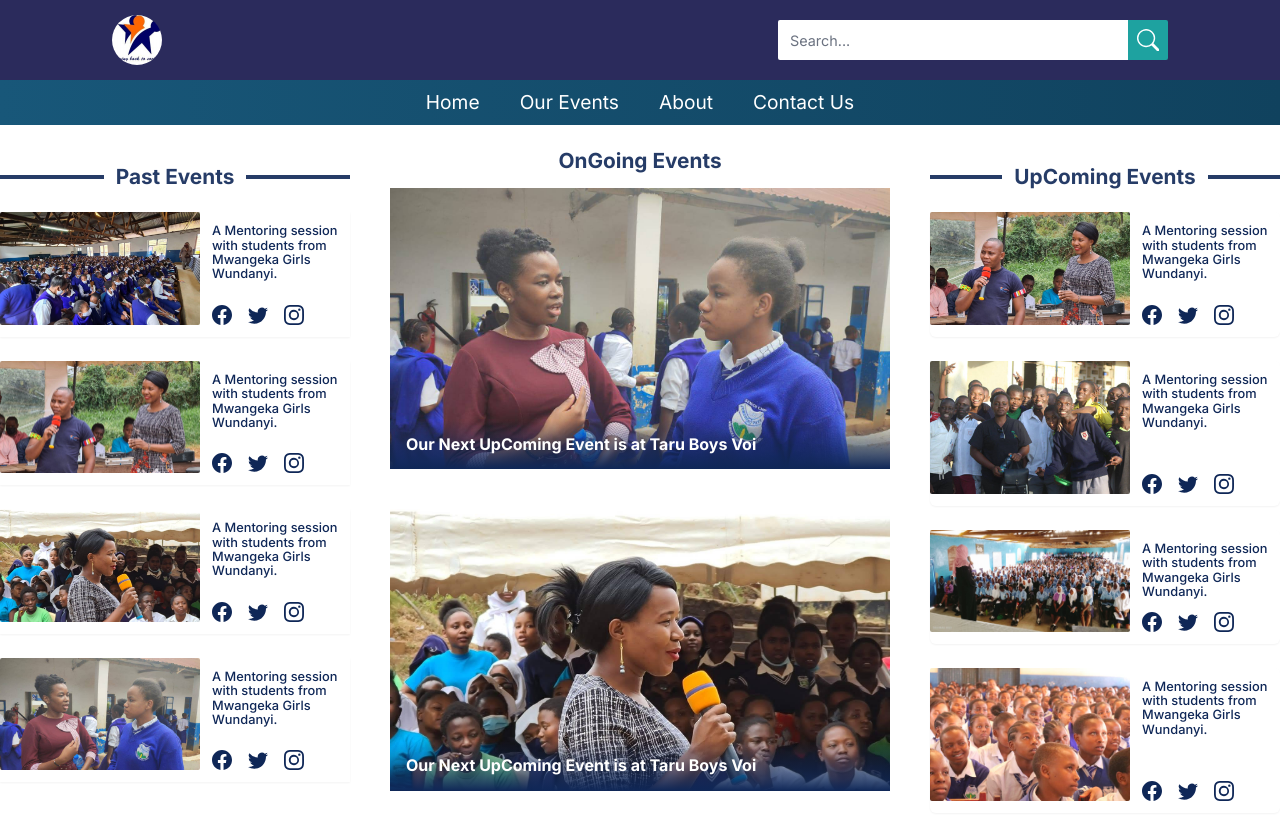
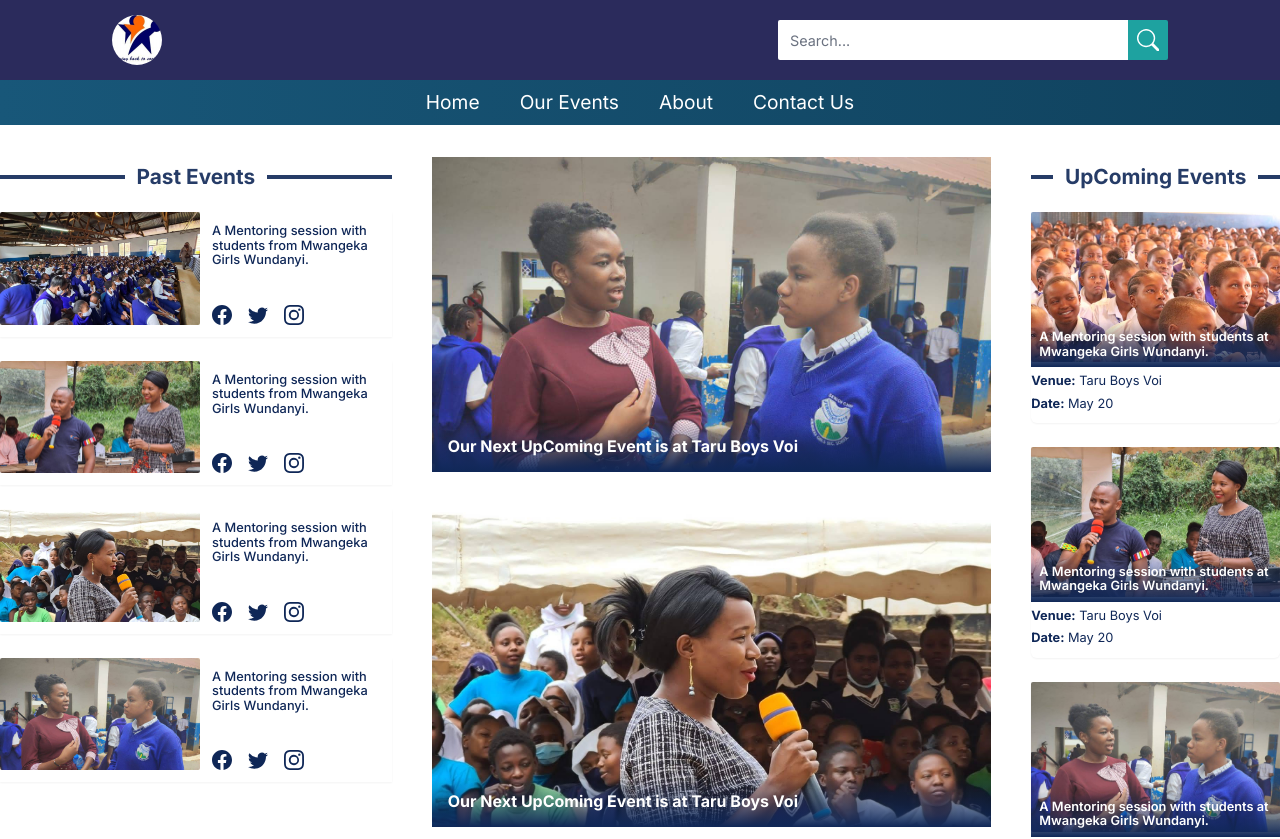
Before and after one commit to sammykirigha/undugu-mentorship-app, a Next.js app: page /events in a window 1280 px wide. Shown: the top 839 px of the page. Built offline with nearby package versions, Linux system fonts and the light colour scheme.

Commit message:
added some changes

```diff
--- a/src/app/(user)/events/page.tsx
+++ b/src/app/(user)/events/page.tsx
@@ -178,20 +178,40 @@ function Page(props: Props) {
 
       {/* center */}
       <div className="flex flex-col">
-        <h1 className="text-primary whitespace-nowrap text-[1.3rem] font-[700] opacity-90
-              text-center">OnGoing Events</h1>
+        {/* <h1
+          className="text-primary whitespace-nowrap text-[1.3rem] font-[700] opacity-90
+              text-center"
+        >
+          OnGoing Events
+        </h1> */}
         <div className="flex flex-col gap-10 pt-3">
           <div className="flex flex-col relative cursor-pointer">
-            <Image src={image4} alt="" height={350} width={600} className="object-cover " />
+            <Image
+              src={image4}
+              alt=""
+              height={350}
+              width={600}
+              className="object-cover "
+            />
             <div className="flex flex-col absolute bottom-0 left-0 right-0 p-4 text-left transition-all ease-in-out duration-200 bg-gradient-to-t from-primary">
-              <p className="text-white text-[1rem] leading-[1.1rem] font-[700]">Our Next UpComing Event is at Taru Boys Voi</p>
+              <p className="text-white text-[1rem] leading-[1.1rem] font-[700]">
+                Our Next UpComing Event is at Taru Boys Voi
+              </p>
             </div>
           </div>
 
           <div className="flex flex-col relative cursor-pointer">
-            <Image src={image} alt="" height={350} width={600} className="object-cover " />
+            <Image
+              src={image}
+              alt=""
+              height={350}
+              width={600}
+              className="object-cover "
+            />
             <div className="flex flex-col absolute bottom-0 left-0 right-0 p-4 text-left transition-all ease-in-out duration-200 bg-gradient-to-t from-primary">
-              <p className="text-white text-[1rem] leading-[1.1rem] font-[700]">Our Next UpComing Event is at Taru Boys Voi</p>
+              <p className="text-white text-[1rem] leading-[1.1rem] font-[700]">
+                Our Next UpComing Event is at Taru Boys Voi
+              </p>
             </div>
           </div>
         </div>
@@ -208,150 +228,93 @@ function Page(props: Props) {
           UpComing Events
         </h1>
         <div className="bg-white w-full flex flex-col gap-6 py-5 ">
-          <div className="flex  gap-3 rounded-md relative group pb-3 cursor-pointer shadow-sm">
+          <div className="flex flex-col  gap-3 rounded-md relative group pb-3 cursor-pointer shadow-sm  w-full">
+            <Image
+              src={image8}
+              alt=""
+              className="rounded-sm w-full h-[150px] object-cover relative"
+            />
+            <div className="absolute bottom-14 p-2 left-0 right-0 text-left transition-all ease-in-out duration-200 bg-gradient-to-t from-primary">
+              <p className="text-white text-[0.8rem] leading-[0.9rem] tracking-normal font-[600]">
+                A Mentoring session with students at Mwangeka Girls Wundanyi.
+              </p>
+            </div>
+            <div className=" flex flex-col gap-2 ">
+              <span className="text-primary text-[0.8rem] leading-[0.9rem]">
+                <strong>Venue:</strong> Taru Boys Voi
+              </span>
+              <span className="text-primary text-[0.8rem] leading-[0.9rem]">
+                <strong>Date:</strong> May 20
+              </span>
+            </div>
+            <div className="absolute hidden  group-hover:block inset-x-0 ease-in-out duration-700 bg-blue bottom-0 h-[2px]"></div>
+          </div>
+          <div className="flex flex-col  gap-3 rounded-md relative group pb-3 cursor-pointer shadow-sm">
             <Image
               src={image2}
               alt=""
               height={150}
-              width={200}
-              className="rounded-sm"
+              className="rounded-sm w-full h-[150px] object-cover relative"
             />
-            <div className="mt-3 flex flex-col items-start justify-between  gap-3 w-52">
-              <p className="text-primary text-[0.8rem] leading-[0.9rem] tracking-normal font-[500]">
-                A Mentoring session with students from Mwangeka Girls Wundanyi.
+            <div className="absolute bottom-14 left-0 right-0 p-2 text-left transition-all ease-in-out duration-200 bg-gradient-to-t from-primary">
+              <p className="text-white text-[0.8rem] leading-[0.9rem] tracking-normal font-[600]">
+                A Mentoring session with students at Mwangeka Girls Wundanyi.
               </p>
-              <div className=" flex flex-row gap-4 ">
-                <Link
-                  legacyBehavior
-                  href={"https://www.facebook.com/UnduguMentorship"}
-                  title="Undugu Mentorship Initiative on Facebook"
-                >
-                  <SiFacebook className="w-5 h-5 text-primary cursor-pointer hover:text-[#ff6100] hover:transition-all text-center  " />
-                </Link>
-                <Link
-                  href={"/"}
-                  title="Undugu Mentorship Initiative on Twitter"
-                >
-                  <BsTwitter className="w-5 h-5 text-primary cursor-pointer hover:text-[#ff6100] hover:transition-all text-center  " />
-                </Link>
-                <Link
-                  href={"/"}
-                  title="Undugu Mentorship Initiative on Instagram"
-                >
-                  <BsInstagram className="w-5 h-5 text-primary cursor-pointer hover:text-[#ff6100] hover:transition-all text-center  " />
-                </Link>
-              </div>
+            </div>
+            <div className=" flex flex-col gap-2 ">
+              <span className="text-primary text-[0.8rem] leading-[0.9rem]">
+                <strong>Venue:</strong> Taru Boys Voi
+              </span>
+              <span className="text-primary text-[0.8rem] leading-[0.9rem]">
+                <strong>Date:</strong> May 20
+              </span>
             </div>
             <div className="absolute hidden  group-hover:block inset-x-0 ease-in-out duration-700 bg-blue bottom-0 h-[2px]"></div>
           </div>
-          <div className="flex  gap-3 rounded-md relative group pb-3 cursor-pointer shadow-sm">
+          <div className="flex flex-col  gap-3 rounded-md relative group pb-3 cursor-pointer shadow-sm">
             <Image
-              src={image6}
+              src={image4}
               alt=""
               height={150}
-              width={200}
-              className="rounded-sm"
+              className="rounded-sm w-full h-[150px] object-cover relative"
             />
-            <div className="mt-3 flex flex-col items-start justify-between  gap-3 w-52">
-              <p className="text-primary text-[0.8rem] leading-[0.9rem] tracking-normal font-[500]">
-                A Mentoring session with students from Mwangeka Girls Wundanyi.
+            <div className="absolute bottom-14 left-0 right-0 p-2 text-left transition-all ease-in-out duration-200 bg-gradient-to-t from-primary">
+              <p className="text-white text-[0.8rem] leading-[0.9rem] tracking-normal font-[600]">
+                A Mentoring session with students at Mwangeka Girls Wundanyi.
               </p>
-              <div className=" flex flex-row gap-4 ">
-                <Link
-                  legacyBehavior
-                  href={"https://www.facebook.com/UnduguMentorship"}
-                  title="Undugu Mentorship Initiative on Facebook"
-                >
-                  <SiFacebook className="w-5 h-5 text-primary cursor-pointer hover:text-[#ff6100] hover:transition-all text-center  " />
-                </Link>
-                <Link
-                  href={"/"}
-                  title="Undugu Mentorship Initiative on Twitter"
-                >
-                  <BsTwitter className="w-5 h-5 text-primary cursor-pointer hover:text-[#ff6100] hover:transition-all text-center  " />
-                </Link>
-                <Link
-                  href={"/"}
-                  title="Undugu Mentorship Initiative on Instagram"
-                >
-                  <BsInstagram className="w-5 h-5 text-primary cursor-pointer hover:text-[#ff6100] hover:transition-all text-center  " />
-                </Link>
-              </div>
+            </div>
+            <div className=" flex flex-col gap-2 ">
+              <span className="text-primary text-[0.8rem] leading-[0.9rem]">
+                <strong>Venue:</strong> Taru Boys Voi
+              </span>
+              <span className="text-primary text-[0.8rem] leading-[0.9rem]">
+                <strong>Date:</strong> May 20
+              </span>
             </div>
             <div className="absolute hidden  group-hover:block inset-x-0 ease-in-out duration-700 bg-blue bottom-0 h-[2px]"></div>
           </div>
-          <div className="flex  gap-3 rounded-md relative group pb-3 cursor-pointer shadow-sm">
-            <Image
-              src={image7}
-              alt=""
-              height={150}
-              width={200}
-              className="rounded-sm"
-            />
-            <div className="mt-3 flex flex-col items-start justify-between  gap-3 w-52">
-              <p className="text-primary text-[0.8rem] leading-[0.9rem] tracking-normal font-[500]">
-                A Mentoring session with students from Mwangeka Girls Wundanyi.
-              </p>
-              <div className=" flex flex-row gap-4 ">
-                <Link
-                  legacyBehavior
-                  href={"https://www.facebook.com/UnduguMentorship"}
-                  title="Undugu Mentorship Initiative on Facebook"
-                >
-                  <SiFacebook className="w-5 h-5 text-primary cursor-pointer hover:text-[#ff6100] hover:transition-all text-center  " />
-                </Link>
-                <Link
-                  href={"/"}
-                  title="Undugu Mentorship Initiative on Twitter"
-                >
-                  <BsTwitter className="w-5 h-5 text-primary cursor-pointer hover:text-[#ff6100] hover:transition-all text-center  " />
-                </Link>
-                <Link
-                  href={"/"}
-                  title="Undugu Mentorship Initiative on Instagram"
-                >
-                  <BsInstagram className="w-5 h-5 text-primary cursor-pointer hover:text-[#ff6100] hover:transition-all text-center  " />
-                </Link>
-              </div>
-            </div>
-            <div className="absolute hidden  group-hover:block inset-x-0 ease-in-out duration-700 bg-blue bottom-0 h-[2px]"></div>
-          </div>
-          <div className="flex  gap-3 rounded-md relative group pb-3 cursor-pointer shadow-sm">
+          {/* <div className="flex flex-col  gap-3 rounded-md relative group pb-3 cursor-pointer shadow-sm">
             <Image
               src={image8}
               alt=""
               height={150}
-              width={200}
-              className="rounded-sm"
+              className="rounded-sm w-full h-[150px] object-cover relative"
             />
-            <div className="mt-3 flex flex-col items-start justify-between  gap-3 w-52">
-              <p className="text-primary text-[0.8rem] leading-[0.9rem] tracking-normal font-[500]">
-                A Mentoring session with students from Mwangeka Girls Wundanyi.
+            <div className="absolute bottom-14 left-0 right-0 p-2 text-left transition-all ease-in-out duration-200 bg-gradient-to-t from-primary">
+              <p className="text-white text-[0.8rem] leading-[0.9rem] tracking-normal font-[600]">
+                A Mentoring session with students at Mwangeka Girls Wundanyi.
               </p>
-              <div className=" flex flex-row gap-4 ">
-                <Link
-                  legacyBehavior
-                  href={"https://www.facebook.com/UnduguMentorship"}
-                  title="Undugu Mentorship Initiative on Facebook"
-                >
-                  <SiFacebook className="w-5 h-5 text-primary cursor-pointer hover:text-[#ff6100] hover:transition-all text-center  " />
-                </Link>
-                <Link
-                  href={"/"}
-                  title="Undugu Mentorship Initiative on Twitter"
-                >
-                  <BsTwitter className="w-5 h-5 text-primary cursor-pointer hover:text-[#ff6100] hover:transition-all text-center  " />
-                </Link>
-                <Link
-                  href={"/"}
-                  title="Undugu Mentorship Initiative on Instagram"
-                >
-                  <BsInstagram className="w-5 h-5 text-primary cursor-pointer hover:text-[#ff6100] hover:transition-all text-center  " />
-                </Link>
-              </div>
+            </div>
+            <div className=" flex flex-col gap-2 ">
+              <span className="text-primary text-[0.8rem] leading-[0.9rem]">
+                <strong>Venue:</strong> Taru Boys Voi
+              </span>
+              <span className="text-primary text-[0.8rem] leading-[0.9rem]">
+                <strong>Date:</strong> May 20
+              </span>
             </div>
             <div className="absolute hidden  group-hover:block inset-x-0 ease-in-out duration-700 bg-blue bottom-0 h-[2px]"></div>
-          </div>
+          </div> */}
         </div>
       </div>
     </div>
```
